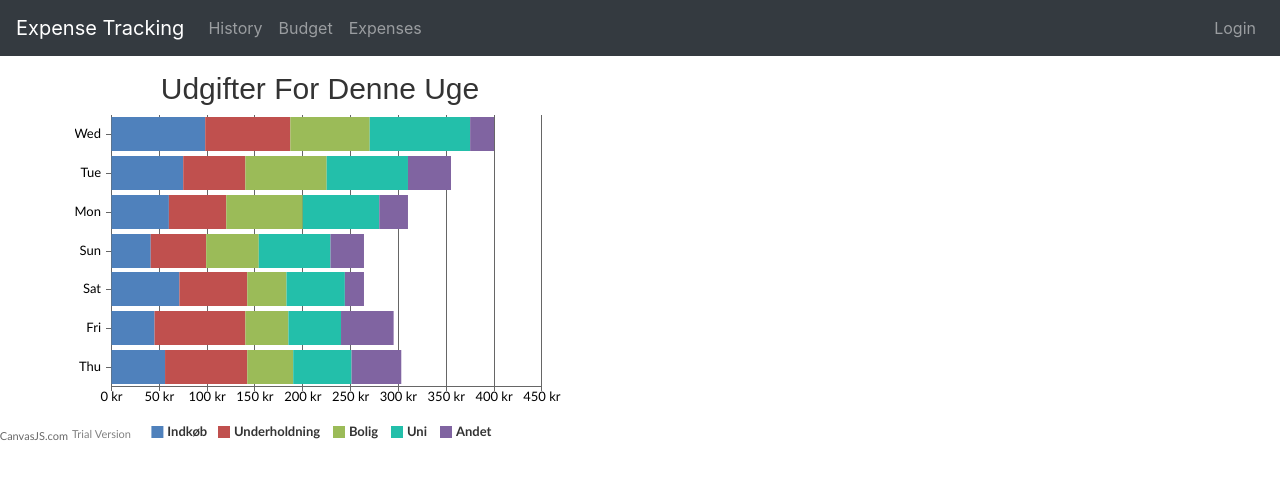
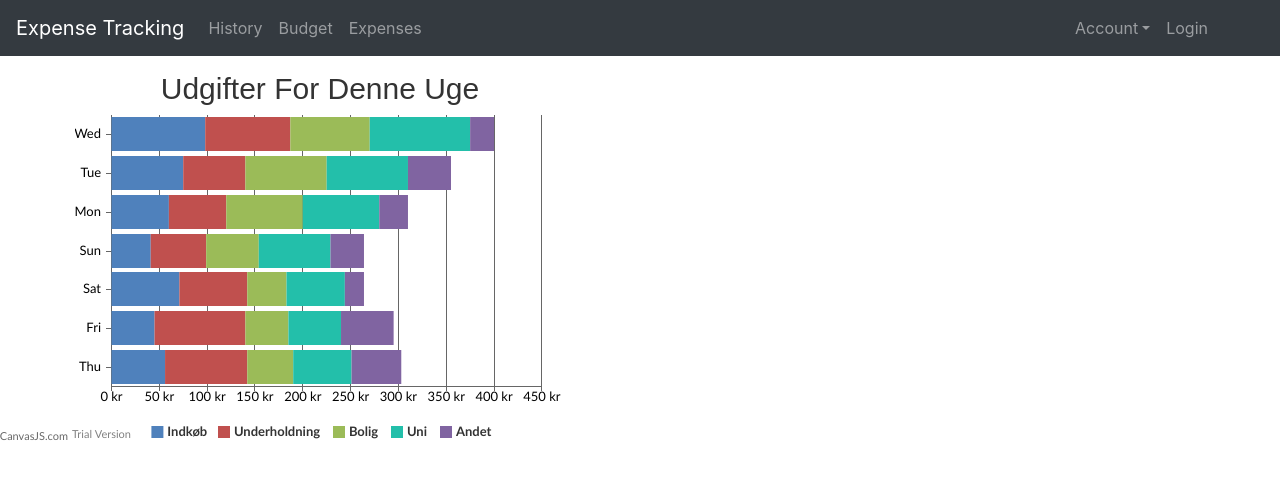
Before and after one commit to magnusbrok/Expense-Tracker-FrontEnd, an Angular app: page /home-page in a window 1280 px wide. Shown: the top 478 px of the page. Built offline with nearby package versions, Linux system fonts and the light colour scheme.

Commit message:
style (navigation): Add drop-down account option

```diff
--- a/src/app/header/header.component.html
+++ b/src/app/header/header.component.html
@@ -12,7 +12,18 @@
     </li>
   </ul>
   <span class="ml-auto"></span>
-  <div class="navbar-nav">
-    <a class="nav-item nav-link" routerLinkActive="active" routerLink="/authentication"><span class=""></span>Login</a>
-  </div>
+  <ul class="navbar-nav">
+    <li class="nav-item dropdown">
+      <a class="nav-link dropdown-toggle" routerLinkActive="active" id="navbarDropdown" role="button" data-toggle="dropdown" aria-haspopup="true" aria-expanded="false"><span class=""></span>Account</a>
+      <ul class="dropdown-menu" aria-labelledby="navbarDropdown">
+        <li class="dropdown-item" href="#">Settings</li>
+        <div class="dropdown-divider"></div>
+        <li class="dropdown-item" href="#">Log out</li>
+      </ul>
+    </li>
+    <li class="nav-item">
+      <a class="nav-link" routerLinkActive="active" routerLink="/authentication"><span class=""></span>Login</a>
+    </li>
+  </ul>
+  <span class="ml-lg-5"></span>
 </nav>
```
